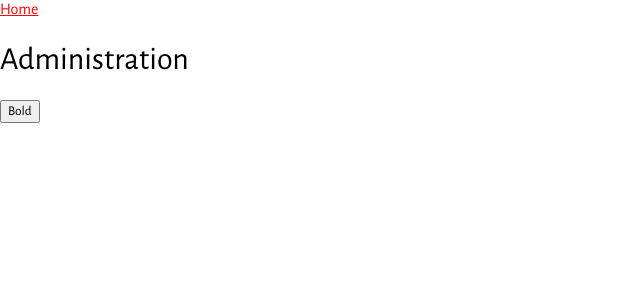
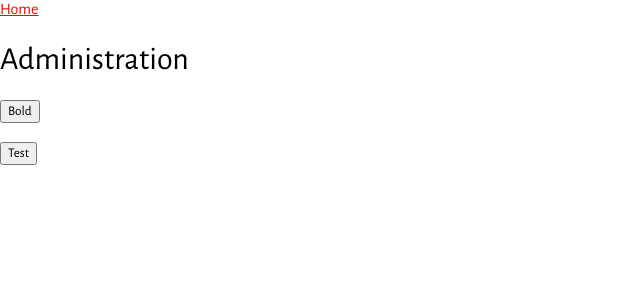
Before and after one commit to Valistarias/project-sisyphus, a React (Vite) app: page /admin in a window 1280 px wide. Shown: the top 300 px of the page, without its empty margins (0-640 px from the left). Built offline with nearby package versions, Linux system fonts and the light colour scheme; no server answers; a web font is replaced by a local one.

Commit message:
begin testing on wysiwyg

```diff
--- a/src/pages/admin/index.tsx
+++ b/src/pages/admin/index.tsx
@@ -1,6 +1,6 @@
 import React, { useState, type FC, useCallback } from 'react';
 import { useTranslation } from 'react-i18next';
-import { Editor, EditorState, RichUtils } from 'draft-js';
+import { Editor, EditorState, RichUtils, convertFromRaw, convertToRaw } from 'draft-js';
 
 import './admin.scss';
 
@@ -10,8 +10,15 @@ const Admin: FC = () => {
     () => EditorState.createEmpty()
   );
 
+  console.log('editorState', editorState);
+
   const onBoldClick = useCallback(() => {
     setEditorState(RichUtils.toggleInlineStyle(editorState, 'BOLD'));
+  }, [editorState]);
+
+  const onTest = useCallback(() => {
+    const raw = convertToRaw(editorState.getCurrentContent()).blocks;
+    console.log(convertToRaw(editorState.getCurrentContent()));
   }, [editorState]);
 
   const onHandleKeyCommand = useCallback((command, editorState) => {
@@ -34,6 +41,7 @@ const Admin: FC = () => {
         handleKeyCommand={onHandleKeyCommand}
         onChange={setEditorState}
       />
+      <button onClick={onTest}>Test</button>
     </div>
   );
 };
--- a/tsconfig.json
+++ b/tsconfig.json
@@ -1,6 +1,6 @@
 {
   "compilerOptions": {
-    "module": "nodenext",
+    "module": "esnext",
     "jsx": "react",
     "target": "es6",
     "lib": ["es2015", "dom", "dom.iterable"],
@@ -8,8 +8,7 @@
     "strictNullChecks": true,
     "types": ["node"],
     "esModuleInterop": true,
-    "resolveJsonModule":true,
-    "moduleResolution": "Bundler"
+    "moduleResolution": "bundler"
   },
   "include": ["./"]
 }
```
